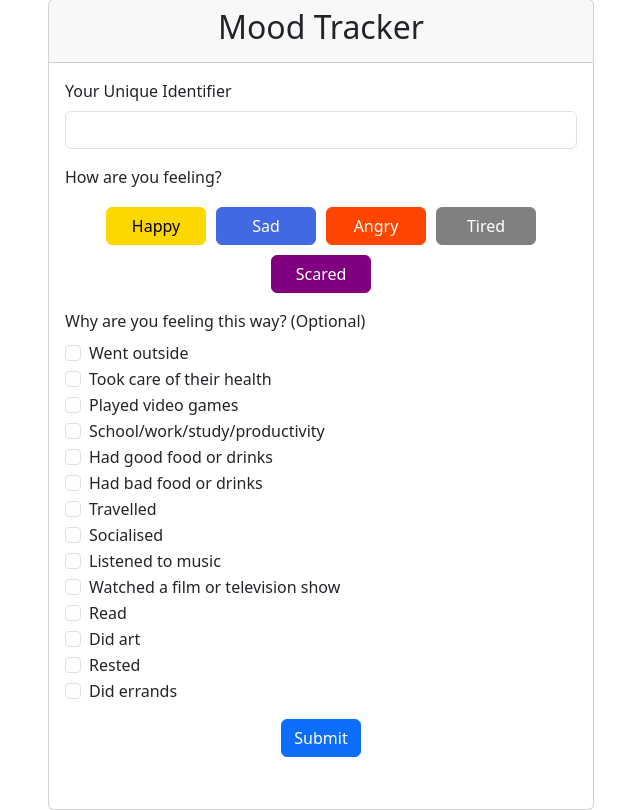
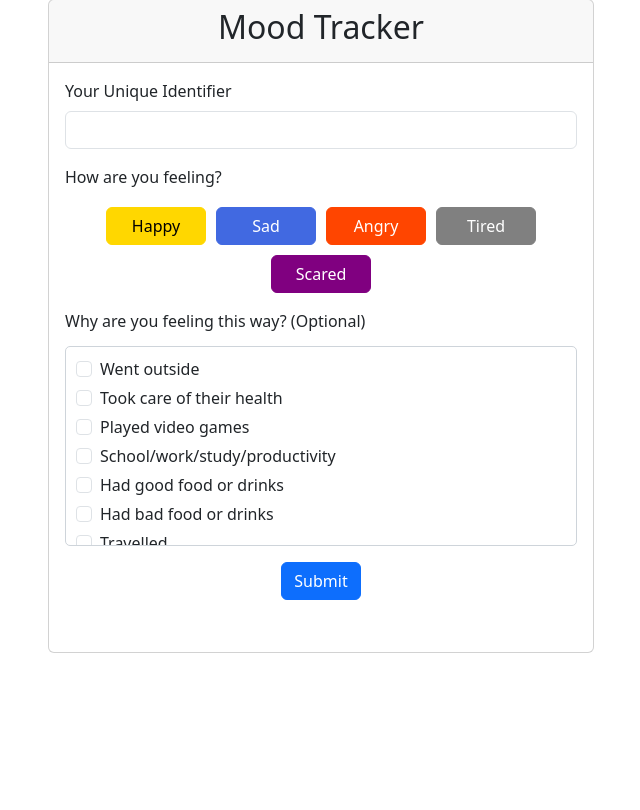
Before and after one commit to cybergemm/vibe_check, a Flask app: page / in a window 1280 px wide. Shown: the part 49-859 px from the top of the page, without its empty margins (319-959 px from the left). After the commit the page ends 702 px from the top, so only its background shows below. Run offline with Flask 3, Linux system fonts and the light colour scheme.

Commit message:
Updated 'style.css'.
Updated the file named 'style.css' to have CSS classes for the reasons for its users' respective moods container. Specifically, added '.reasons-container' for a scrollable container, and '.form-check' styling of the checkboxes associated with those aforementioned reasons for its users' respective moods. Added a custom scrollbar. Added bold text for those selected reasons for its users' respective moods.

```diff
--- a/Gemma_Lock/static/style.css
+++ b/Gemma_Lock/static/style.css
@@ -89,3 +89,40 @@ button[type="submit"]:disabled {
     font-size: 0.875em;
     color: #dc3545;
 }
+
+/* Reasons styling */
+.reasons-container {
+    max-height: 200px;
+    overflow-y: auto;
+    border: 1px solid #ced4da;
+    border-radius: 5px;
+    padding: 10px;
+    margin-top: 5px;
+}
+
+.form-check {
+    margin-bottom: 5px;
+}
+
+.form-check-input:checked + .form-check-label {
+    font-weight: bold;
+}
+
+/* Scrollbar styling for reasons container */
+.reasons-container::-webkit-scrollbar {
+    width: 8px;
+}
+
+.reasons-container::-webkit-scrollbar-track {
+    background: #f1f1f1;
+    border-radius: 5px;
+}
+
+.reasons-container::-webkit-scrollbar-thumb {
+    background: #888;
+    border-radius: 5px;
+}
+
+.reasons-container::-webkit-scrollbar-thumb:hover {
+    background: #555;
+}
```
